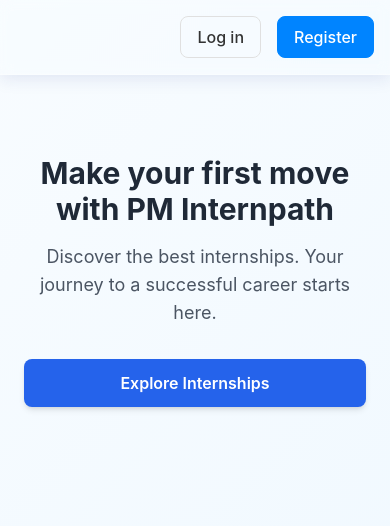
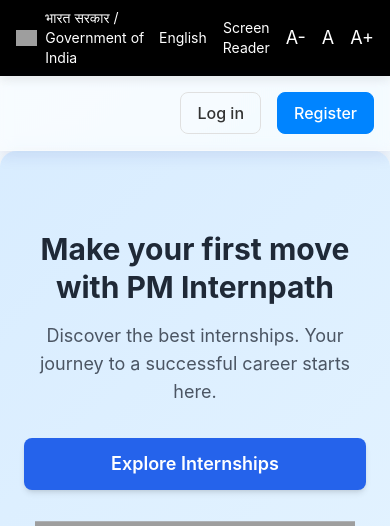
Before and after one commit to dcrockerztech-ai/dc_rockerz_internship, a Flask app: page / in a window 390 px wide. Shown: the top 526 px of the page. Run offline with Flask 3, Linux system fonts and the light colour scheme; some libraries are stand-ins or nearby versions; grey boxes are pictures that could not be loaded.

Commit message:
Update index.html

```diff
--- a/Backend/templates/index.html
+++ b/Backend/templates/index.html
@@ -59,113 +59,201 @@
       transform: translateY(-5px);
     }
 
-    @media (max-width: 640px) {
-      .card {
-        padding: 1rem;
-        font-size: 0.9rem;
+    /* Floating animation for hero image */
+    @keyframes float {
+      0%, 100% { transform: translateY(0); }
+      50% { transform: translateY(-12px); }
+    }
+    .animate-float { animation: float 5s ease-in-out infinite; }
+
+    /* Hero background gradient animation */
+    .hero-bg {
+      background: linear-gradient(-45deg, #f8fcff, #e2f2ff, #d1e8ff, #f0faff);
+      background-size: 400% 400%;
+      animation: gradientShift 12s ease infinite;
+      border-radius: 1rem;
+      box-shadow: 0 4px 20px rgba(0, 0, 0, 0.08);
+    }
+    @keyframes gradientShift {
+      0% { background-position: 0% 50%; }
+      50% { background-position: 100% 50%; }
+      100% { background-position: 0% 50%; }
     }
 
-      footer .container {
-        flex-direction: column;
-        text-align: center;
+    /* Scrolling company logos */
+    .logo-slider {
+      overflow: hidden;
+      position: relative;
+      width: 100%;
+      background: white;
+      padding: 1rem 0;
+    }
+    .logo-track {
+      display: flex;
+      width: calc(250px * 20); /* 10 logos * 2 for loop */
+      animation: scroll 25s linear infinite;
+    }
+    .logo-slide {
+      height: 80px;
+      width: 180px;
+      display: flex;
+      justify-content: center;
       align-items: center;
+      margin: 0 20px;
+      flex-shrink: 0;
     }
+    .logo-slide img {
+      max-height: 60px;
+      object-fit: contain;
+      transition: transform 0.3s;
+    }
+    .logo-slide img:hover { transform: scale(1.1); }
+    @keyframes scroll {
+      0% { transform: translateX(0); }
+      100% { transform: translateX(-50%); }
     }
   </style>
 </head>
 
 <body>
 
-  <!-- Navbar -->
+  <!-- Top Navbar -->
+  <div class="bg-black text-white text-sm">
+    <div class="container mx-auto flex justify-between items-center px-4 py-2">
+      <div class="flex items-center space-x-2">
+        <img src="https://upload.wikimedia.org/wikipedia/en/4/41/Flag_of_India.svg" alt="Flag"
+          class="h-4 w-6 object-cover">
+        <span>भारत सरकार / Government of India</span>
+      </div>
+      <div class="flex items-center space-x-4">
+        <button id="langBtnTop" class="hover:underline">English</button>
+        <button class="hover:underline">Screen Reader</button>
+        <button class="hover:underline text-lg">A-</button>
+        <button class="hover:underline text-lg">A</button>
+        <button class="hover:underline text-lg">A+</button>
+      </div>
+    </div>
+  </div>
+
+  <!-- Glass Navbar -->
   <header class="glass-nav py-4 sticky top-0 z-50">
     <div class="flex items-center justify-between px-4 md:px-6">
       <div></div>
       <div class="flex items-center space-x-4">
-        <a href="#login" class="nav-btn">Log in</a>
-        <a href="#register" class="nav-btn primary">Register</a>
+        <a href="#" class="nav-btn">Log in</a>
+        <a href="#" class="nav-btn primary">Register</a>
       </div>
     </div>
   </header>
 
   <!-- Hero -->
-  <main>
-    <section class="py-20 md:py-32 flex flex-col items-center text-center px-6 container mx-auto">
-      <h1 class="text-3xl md:text-5xl font-bold text-gray-800">Make your first move<br> with PM Internpath</h1>
-      <p class="mt-4 text-lg md:text-xl text-gray-600 max-w-2xl">
+  <section class="hero-bg py-20 md:py-32 container mx-auto px-6 flex flex-col md:flex-row items-center justify-between gap-10 relative overflow-hidden">
+    <div class="text-center md:text-left flex-1 relative z-10">
+      <h1 class="text-3xl md:text-5xl font-bold text-gray-800 leading-tight">
+        Make your first move <br> with PM Internpath
+      </h1>
+      <p class="mt-4 text-lg md:text-xl text-gray-600 max-w-xl">
         Discover the best internships. Your journey to a successful career starts here.
       </p>
-      <div class="mt-8 w-full sm:w-auto">
+      <div class="mt-8">
         <a href="/finder"
-          class="bg-blue-600 text-white px-6 md:px-8 py-3 rounded-lg text-base md:text-lg font-semibold shadow-md
-                  hover:bg-blue-700 block w-full sm:w-auto text-center">
+          class="bg-blue-600 text-white px-8 py-3 rounded-lg text-lg font-semibold shadow-md hover:bg-blue-700 block w-full sm:w-auto text-center">
           Explore Internships
         </a>
       </div>
-    </section>
-
-    <!-- Categories -->
-    <section class="container mx-auto px-4 sm:px-6 lg:px-8 py-16">
-      <h2 class="text-2xl md:text-3xl font-bold mb-8">Internships by category</h2>
-      <div class="grid grid-cols-2 md:grid-cols-3 lg:grid-cols-5 gap-6 w-full">
-        <div class="card p-6 text-center"><h3 class="text-lg font-bold">Part-time</h3></div>
-        <div class="card p-6 text-center"><h3 class="text-lg font-bold">Engineering</h3></div>
-        <div class="card p-6 text-center"><h3 class="text-lg font-bold">Marketing</h3></div>
-        <div class="card p-6 text-center"><h3 class="text-lg font-bold">Design</h3></div>
-        <div class="card p-6 text-center"><h3 class="text-lg font-bold">Data Science</h3></div>
+    </div>
+    <div class="flex-1 flex justify-center relative z-10">
+      <img src="https://lh5.googleusercontent.com/proxy/-F8dkq3qqreThnlRRiVBUZlcCaryAfwPx_VqgjgLkFEzr-I6I-zp42HeJGjXamHnTPGT7PcLHRH78WTu2mpnKbfBGuU763Tcnv-sB2It8ep65U3e0Dfs3uxJn6DPFrLjwrkoVCgbagY" alt="Hero Illustration"
+        class="w-80 md:w-[400px] animate-float">
     </div>
   </section>
 
-    <!-- Locations -->
-    <section class="container mx-auto px-4 sm:px-6 lg:px-8 py-16 bg-white bg-opacity-80 rounded-2xl shadow-md">
-      <h2 class="text-2xl md:text-3xl font-bold mb-8">Internships by location</h2>
-      <div class="grid grid-cols-2 md:grid-cols-3 lg:grid-cols-5 gap-6 w-full">
-        <div class="card p-6 text-center"><h3 class="text-lg font-bold">Delhi</h3></div>
-        <div class="card p-6 text-center"><h3 class="text-lg font-bold">Bangalore</h3></div>
-        <div class="card p-6 text-center"><h3 class="text-lg font-bold">Mumbai</h3></div>
-        <div class="card p-6 text-center"><h3 class="text-lg font-bold">Hyderabad</h3></div>
-        <div class="card p-6 text-center"><h3 class="text-lg font-bold">Chennai</h3></div>
+  <!-- Company Logos Slider -->
+  <section class="logo-slider">
+    <div class="logo-track">
+      <div class="logo-slide"><img src="https://upload.wikimedia.org/wikipedia/commons/4/44/Microsoft_logo.svg" alt="Microsoft"></div>
+      <div class="logo-slide"><img src="https://upload.wikimedia.org/wikipedia/commons/2/2f/Google_2015_logo.svg" alt="Google"></div>
+      <div class="logo-slide"><img src="https://upload.wikimedia.org/wikipedia/commons/a/a9/Amazon_logo.svg" alt="Amazon"></div>
+      <div class="logo-slide"><img src="https://upload.wikimedia.org/wikipedia/commons/f/fa/Apple_logo_black.svg" alt="Apple"></div>
+      <div class="logo-slide"><img src="https://upload.wikimedia.org/wikipedia/commons/5/51/IBM_logo.svg" alt="IBM"></div>
+      <div class="logo-slide"><img src="https://upload.wikimedia.org/wikipedia/commons/5/51/Facebook_f_logo_%282019%29.svg" alt="Meta"></div>
+      <div class="logo-slide"><img src="https://upload.wikimedia.org/wikipedia/commons/0/08/Netflix_2015_logo.svg" alt="Netflix"></div>
+
+
+      <!-- Duplicate for infinite loop -->
+      <div class="logo-slide"><img src="https://upload.wikimedia.org/wikipedia/commons/4/44/Microsoft_logo.svg" alt="Microsoft"></div>
+      <div class="logo-slide"><img src="https://upload.wikimedia.org/wikipedia/commons/2/2f/Google_2015_logo.svg" alt="Google"></div>
+      <div class="logo-slide"><img src="https://upload.wikimedia.org/wikipedia/commons/a/a9/Amazon_logo.svg" alt="Amazon"></div>
+      <div class="logo-slide"><img src="https://upload.wikimedia.org/wikipedia/commons/f/fa/Apple_logo_black.svg" alt="Apple"></div>
+      <div class="logo-slide"><img src="https://upload.wikimedia.org/wikipedia/commons/5/51/IBM_logo.svg" alt="IBM"></div>
+      <div class="logo-slide"><img src="https://upload.wikimedia.org/wikipedia/commons/5/51/Facebook_f_logo_%282019%29.svg" alt="Meta"></div>
+      <div class="logo-slide"><img src="https://upload.wikimedia.org/wikipedia/commons/0/08/Netflix_2015_logo.svg" alt="Netflix"></div>
+
     </div>
   </section>
 
-    <!-- Login Section -->
-    <section id="login" class="min-h-screen flex items-center justify-center py-16">
-      <div class="flex flex-col md:flex-row bg-white rounded-2xl shadow-xl overflow-hidden w-full max-w-5xl">
-
-        <!-- Illustration -->
-        <div class="hidden md:flex md:w-1/2 bg-blue-50 items-center justify-center p-8">
-          <img src="/static/img/internship-illustration.svg" alt="Internship illustration" class="max-w-full h-auto">
+  <!-- Eligibility / Benefits Cards -->
+  <section class="container mx-auto px-4 sm:px-6 lg:px-8 py-16">
+    <h2 class="text-2xl md:text-3xl font-bold mb-8 text-center">Are you Eligible?</h2>
+    <div class="grid grid-cols-2 md:grid-cols-3 lg:grid-cols-4 gap-6">
+      <div class="card p-6 text-center">
+        <img src="https://img.icons8.com/color/96/age.png" alt="Age" class="mx-auto mb-3">
+        <h3 class="font-bold text-orange-500">Age</h3>
+        <p class="text-sm text-gray-600">21–24 Years</p>
       </div>
-
-        <!-- Login form -->
-        <div class="w-full md:w-1/2 p-8">
-          <h2 class="text-2xl font-bold text-gray-800 mb-6 text-center">Login to InternPath</h2>
-          <form method="POST" action="/login">
-            <div class="mb-4">
-              <label for="username" class="block text-sm font-medium text-gray-700">Username</label>
-              <input type="text" name="username" id="username"
-                     class="mt-1 block w-full border rounded-lg px-3 py-2 focus:ring-2 focus:ring-blue-500" required>
+      <div class="card p-6 text-center">
+        <img src="https://img.icons8.com/color/96/briefcase.png" alt="Job" class="mx-auto mb-3">
+        <h3 class="font-bold text-orange-500">Job Status</h3>
+        <p class="text-sm text-gray-600">Not Employed Full Time</p>
       </div>
-            <div class="mb-6">
-              <label for="password" class="block text-sm font-medium text-gray-700">Password</label>
-              <input type="password" name="password" id="password"
-                     class="mt-1 block w-full border rounded-lg px-3 py-2 focus:ring-2 focus:ring-blue-500" required>
+      <div class="card p-6 text-center">
+        <img src="https://img.icons8.com/color/96/graduation-cap.png" alt="Education" class="mx-auto mb-3">
+        <h3 class="font-bold text-orange-500">Education</h3>
+        <p class="text-sm text-gray-600">Not Enrolled Full Time</p>
       </div>
-            <button type="submit"
-                    class="w-full bg-blue-600 text-white py-2 rounded-lg hover:bg-blue-700 transition font-semibold">
-              Log in
-            </button>
-          </form>
+      <div class="card p-6 text-center">
+        <img src="https://img.icons8.com/color/96/family.png" alt="Family" class="mx-auto mb-3">
+        <h3 class="font-bold text-orange-500">Family</h3>
+        <p class="text-sm text-gray-600">Income ≤ ₹8 Lakhs PA</p>
       </div>
     </div>
   </section>
-  </main>
+
+  <!-- Benefits -->
+  <section class="container mx-auto px-4 sm:px-6 lg:px-8 py-16 bg-white bg-opacity-80 rounded-2xl shadow-md">
+    <h2 class="text-2xl md:text-3xl font-bold mb-8 text-center">Core Benefits</h2>
+    <div class="grid grid-cols-2 md:grid-cols-3 lg:grid-cols-4 gap-6">
+      <div class="card p-6 text-center">
+        <img src="https://img.icons8.com/color/96/work.png" alt="Experience" class="mx-auto mb-3">
+        <h3 class="font-bold">Real Experience</h3>
+        <p class="text-sm text-gray-600">12 months in top companies</p>
+      </div>
+      <div class="card p-6 text-center">
+        <img src="https://img.icons8.com/color/96/wallet.png" alt="Stipend" class="mx-auto mb-3">
+        <h3 class="font-bold">Stipend</h3>
+        <p class="text-sm text-gray-600">₹4500 + ₹500 monthly</p>
+      </div>
+      <div class="card p-6 text-center">
+        <img src="https://img.icons8.com/color/96/money-bag.png" alt="Grant" class="mx-auto mb-3">
+        <h3 class="font-bold">Grant</h3>
+        <p class="text-sm text-gray-600">₹6000 one-time</p>
+      </div>
+      <div class="card p-6 text-center">
+        <img src="https://img.icons8.com/color/96/conference.png" alt="Sectors" class="mx-auto mb-3">
+        <h3 class="font-bold">Opportunities</h3>
+        <p class="text-sm text-gray-600">Across multiple sectors</p>
+      </div>
+    </div>
+  </section>
 
   <!-- Footer -->
   <footer class="bg-gray-800 text-white py-12 mt-16">
     <div class="container mx-auto px-6 flex flex-col md:flex-row justify-between items-start gap-6">
       <div>
         <h4 class="font-bold text-lg mb-4">InternPath</h4>
-        <ul><li class="mb-2"><a href="#">About Us</a></li></ul>
+        <ul>
+          <li class="mb-2"><a href="#">About Us</a></li>
+        </ul>
       </div>
       <div class="mt-8 md:mt-0 text-left md:text-right">
         <h4 class="font-bold text-lg mb-4">Connect With Us</h4>
@@ -180,5 +268,13 @@
     </div>
   </footer>
 
+  <!-- Language Switch JS -->
+  <script>
+    const langBtnTop = document.getElementById('langBtnTop');
+    langBtnTop.addEventListener('click', () => {
+      langBtnTop.textContent = langBtnTop.textContent === 'English' ? 'हिन्दी' : 'English';
+    });
+  </script>
+
 </body>
 </html>
```
Lines whose indentation alone changed are shown as unchanged.
